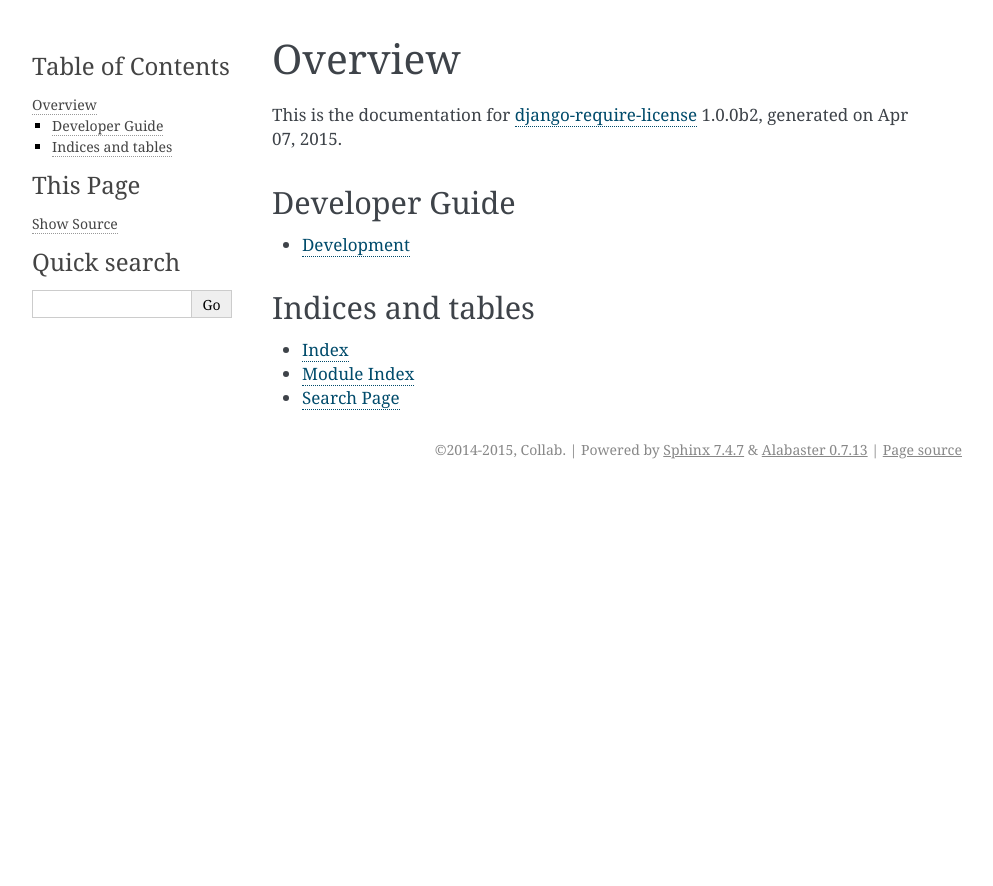
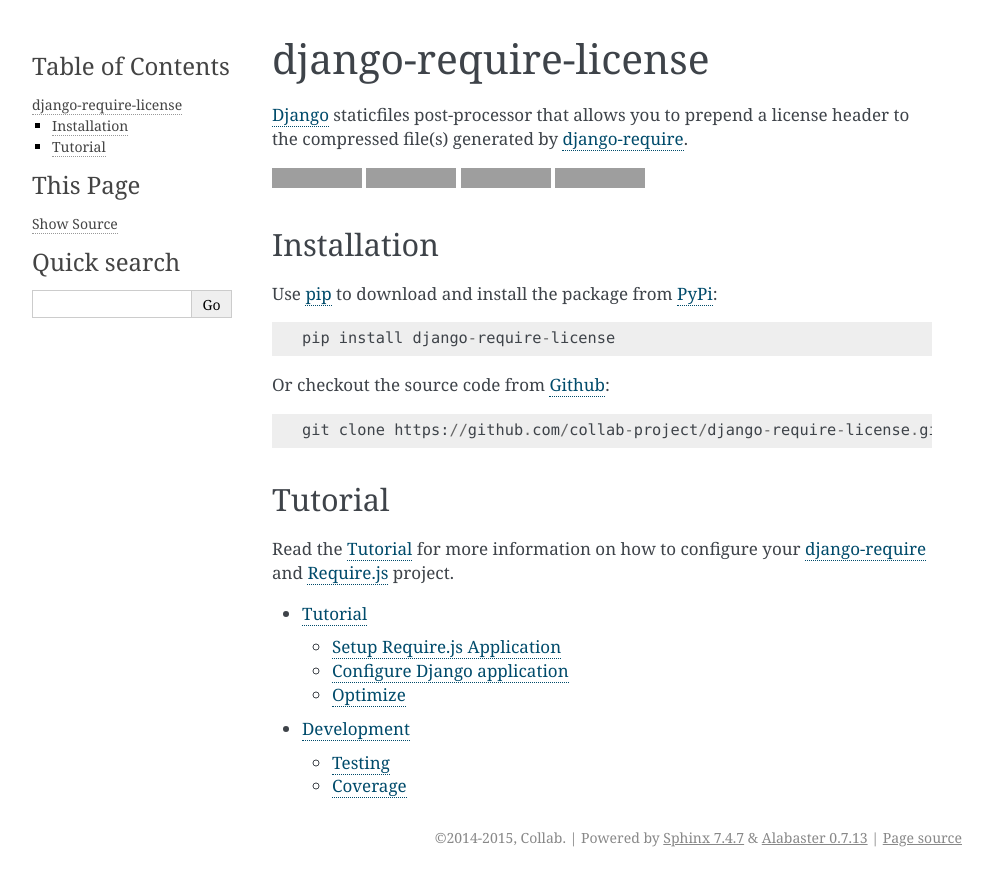
Before and after one commit to collab-project/django-require-license, a Sphinx documentation site: the page built from doc/index.rst, in a window 1280 px wide. Shown: the top 886 px of the page, without its empty margins (148-1141 px from the left). Built offline with Sphinx 7.4.7, drawn with Linux system fonts in a browser that asks for light colours; grey boxes are pictures that could not be loaded.

Commit message:
add tutorial

```diff
--- a/README.rst
+++ b/README.rst
@@ -1,7 +1,8 @@
 django-require-license
 ======================
 
-License header for `django-require`_ projects.
+Django_ staticfiles post-processor that allows you to prepend a license header to the
+compressed file(s) generated by `django-require`_.
 
 .. image:: https://img.shields.io/pypi/v/django-require-license.svg
     :target: https://pypi.python.org/pypi/django-require-license
@@ -29,7 +30,7 @@
 
 Documentation can be found on `readthedocs.org`_.
 
-
+.. _Django: https://www.djangoproject.com
 .. _pip: https://pypi.python.org/pypi/pip
 .. _PyPi: https://pypi.python.org/pypi/django-require-license
 .. _readthedocs.org: https://django-require-license.readthedocs.org/en/latest
--- a/doc/index.rst
+++ b/doc/index.rst
@@ -1,26 +1,46 @@
-.. django-require-license documentation master file
+django-require-license
+======================
 
-Overview
-========
+Django_ staticfiles post-processor that allows you to prepend a license header to the
+compressed file(s) generated by `django-require`_.
 
-This is the documentation for `django-require-license`_ |release|, generated on |today|.
+.. image:: https://img.shields.io/pypi/v/django-require-license.svg
+    :target: https://pypi.python.org/pypi/django-require-license
+.. image:: https://travis-ci.org/collab-project/django-require-license.svg?branch=master
+    :target: https://travis-ci.org/collab-project/django-require-license
+.. image:: https://coveralls.io/repos/collab-project/django-require-license/badge.svg
+    :target: https://coveralls.io/r/collab-project/django-require-license
+.. image:: https://img.shields.io/badge/license-MIT-blue.svg
+    :target: https://raw.githubusercontent.com/collab-project/django-require-license/master/LICENSE
 
 
-Developer Guide
----------------
+Installation
+------------
+
+Use pip_ to download and install the package from PyPi_::
+
+  pip install django-require-license
+
+Or checkout the source code from Github_::
+
+  git clone https://github.com/collab-project/django-require-license.git
+
+
+Tutorial
+--------
+
+Read the :doc:`tutorial` for more information on how to configure
+your `django-require`_ and `Require.js`_ project.
 
 .. toctree::
-   :maxdepth: 1
+   :maxdepth: 2
 
+   tutorial
    development
 
-
-Indices and tables
-------------------
-
-* :ref:`genindex`
-* :ref:`modindex`
-* :ref:`search`
-
-
-.. _django-require-license: https://github.com/collab-project/django-require-license
+.. _Django: https://www.djangoproject.com
+.. _pip: https://pypi.python.org/pypi/pip
+.. _PyPi: https://pypi.python.org/pypi/django-require-license
+.. _Require.js: http://requirejs.org
+.. _Github: https://github.com/collab-project/django-require-license
+.. _django-require: http://github.com/etianen/django-require
```
Also changed, not shown: doc/tutorial.rst (added, +237 -0 lines).
